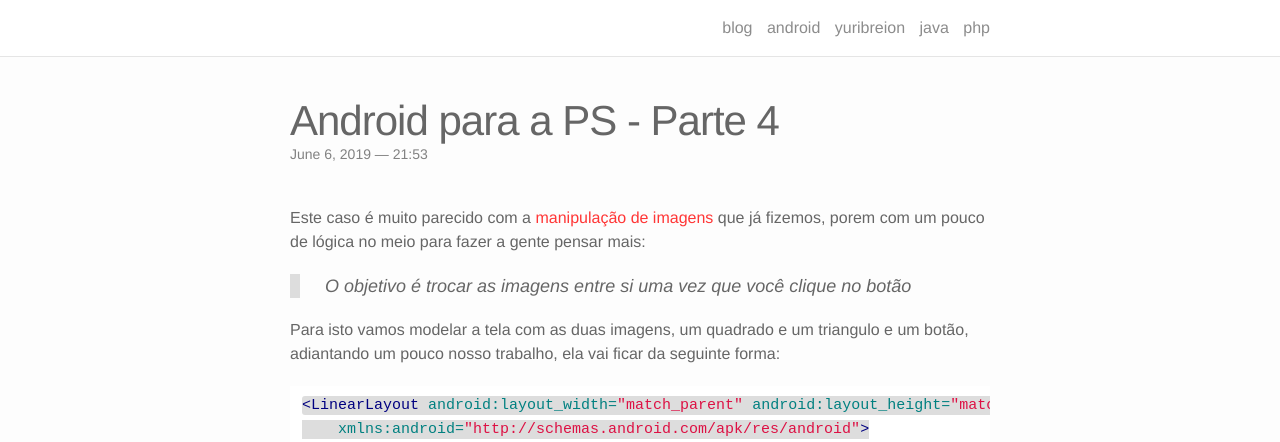
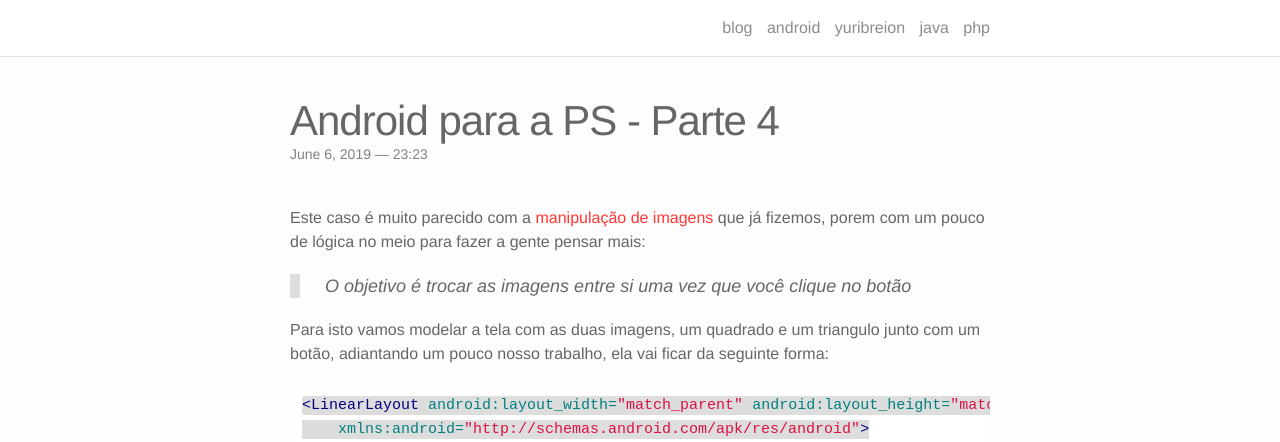
Before and after one commit to yuribreion1/blog, a Jekyll site: the page built from _android/android-aula4-trocando-imagens.markdown, in a window 1280 px wide and 900 px high. Shown: the top 442 px of the window. Built offline with Jekyll 4.4.1, drawn with Linux system fonts in a browser that asks for light colours; nearby versions of some CDN libraries.

Commit message:
complementando postagem

````diff
--- a/_android/android-aula4-trocando-imagens.markdown
+++ b/_android/android-aula4-trocando-imagens.markdown
@@ -2,14 +2,14 @@
 layout: post
 title: Android para a PS - Parte 4
 description: Trocando imagens entre si
-date: 2019-06-06 21:53:00
+date: 2019-06-06 23:23:00
 ---
 
 Este caso é muito parecido com a [manipulação de imagens](https://yuribreion1.github.io/blog/android/android-aula2-manipulando-img/) que já fizemos, porem com um pouco de lógica no meio para fazer a gente pensar mais:
 
 > O objetivo é trocar as imagens entre si uma vez que você clique no botão
 
-Para isto vamos modelar a tela com as duas imagens, um quadrado e um triangulo e um botão, adiantando um pouco nosso trabalho, ela vai ficar da seguinte forma:
+Para isto vamos modelar a tela com as duas imagens, um quadrado e um triangulo junto com um botão, adiantando um pouco nosso trabalho, ela vai ficar da seguinte forma:
 
 ``` xml
 <LinearLayout android:layout_width="match_parent" android:layout_height="match_parent" android:orientation="vertical" android:background="@color/colorPrimary"
````
